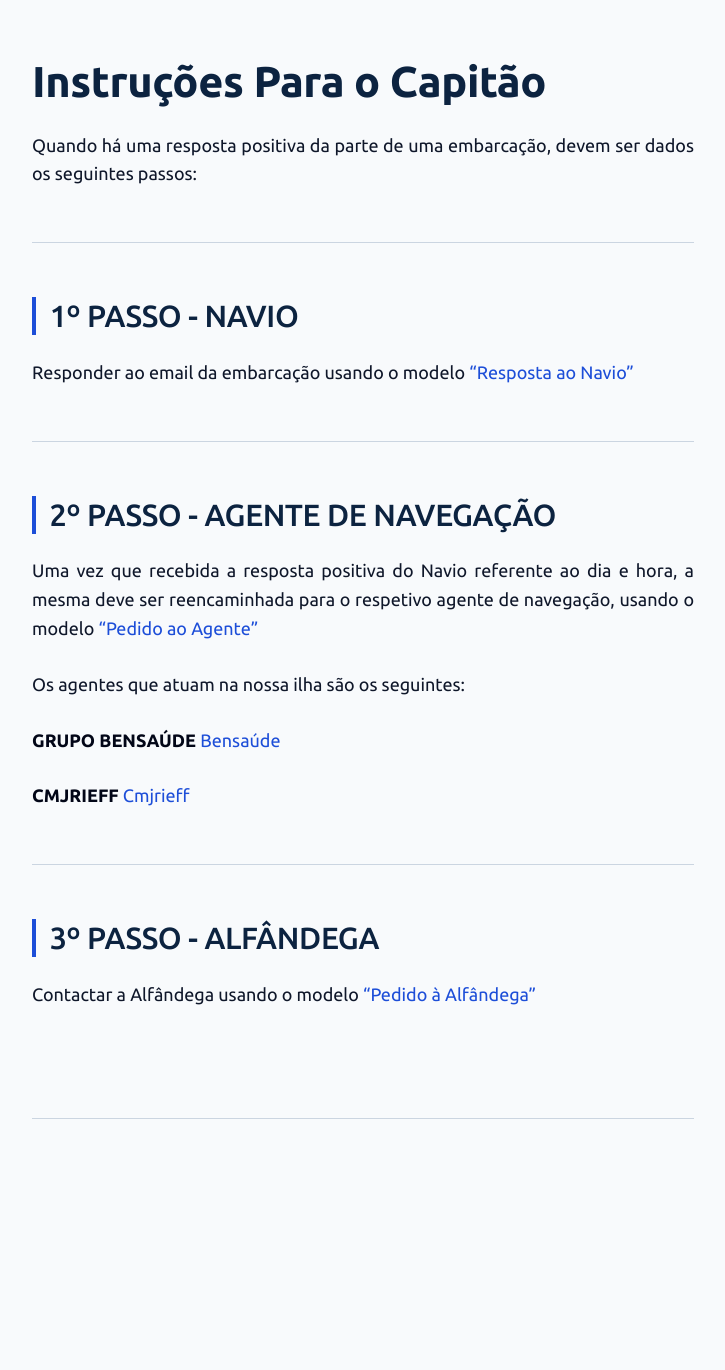
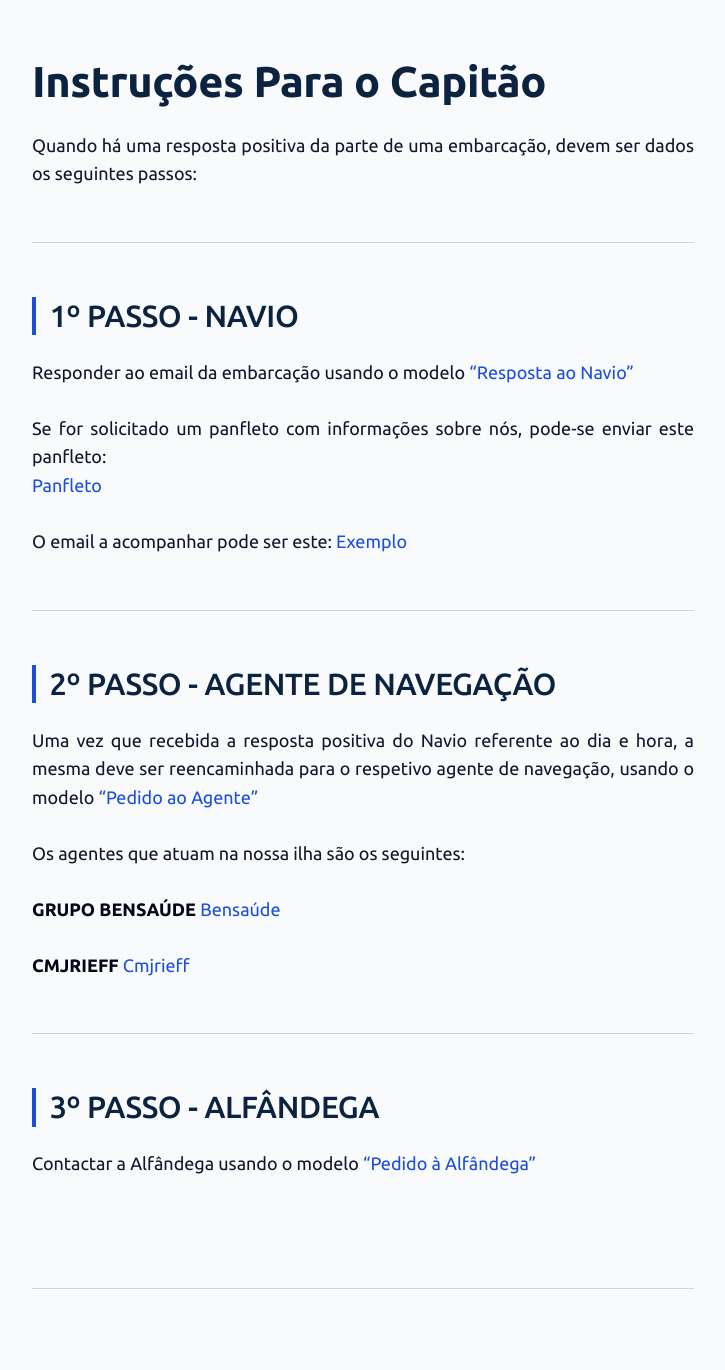
Before and after one commit to tep-pdl/tep-pdl.github.io, a Jekyll site: the page built from secretariado/capitao.md, in a window 1280 px wide. Shown: the whole page, without its empty margins (277-1002 px from the left). Built offline with Jekyll 4.4.1, drawn with Linux system fonts in a browser that asks for light colours; our own code applies the rules of GitHub Pages for plain Markdown files; before the commit the page ends 1200 px from its top, so only the background shows below that.

Commit message:
Update capitao.md

```diff
--- a/secretariado/capitao.md
+++ b/secretariado/capitao.md
@@ -6,6 +6,11 @@ Quando há uma resposta positiva da parte de uma embarcação, devem ser dados o
 
 ## 1º PASSO - NAVIO
 Responder ao email da embarcação usando o modelo ["Resposta ao Navio"](resposta-ao-navio)
+
+Se for solicitado um panfleto com informações sobre nós, pode-se enviar este panfleto:
+[Panfleto](https://pub-c38593a6a54c4592b36b762dfb18e232.r2.dev/TEP/Support-and-Care-for-Sailors-Flyer.pdf)
+
+O email a acompanhar pode ser este: [Exemplo](resposta-com-panfleto)
 
 ---
 ## 2º PASSO - AGENTE DE NAVEGAÇÃO
```
